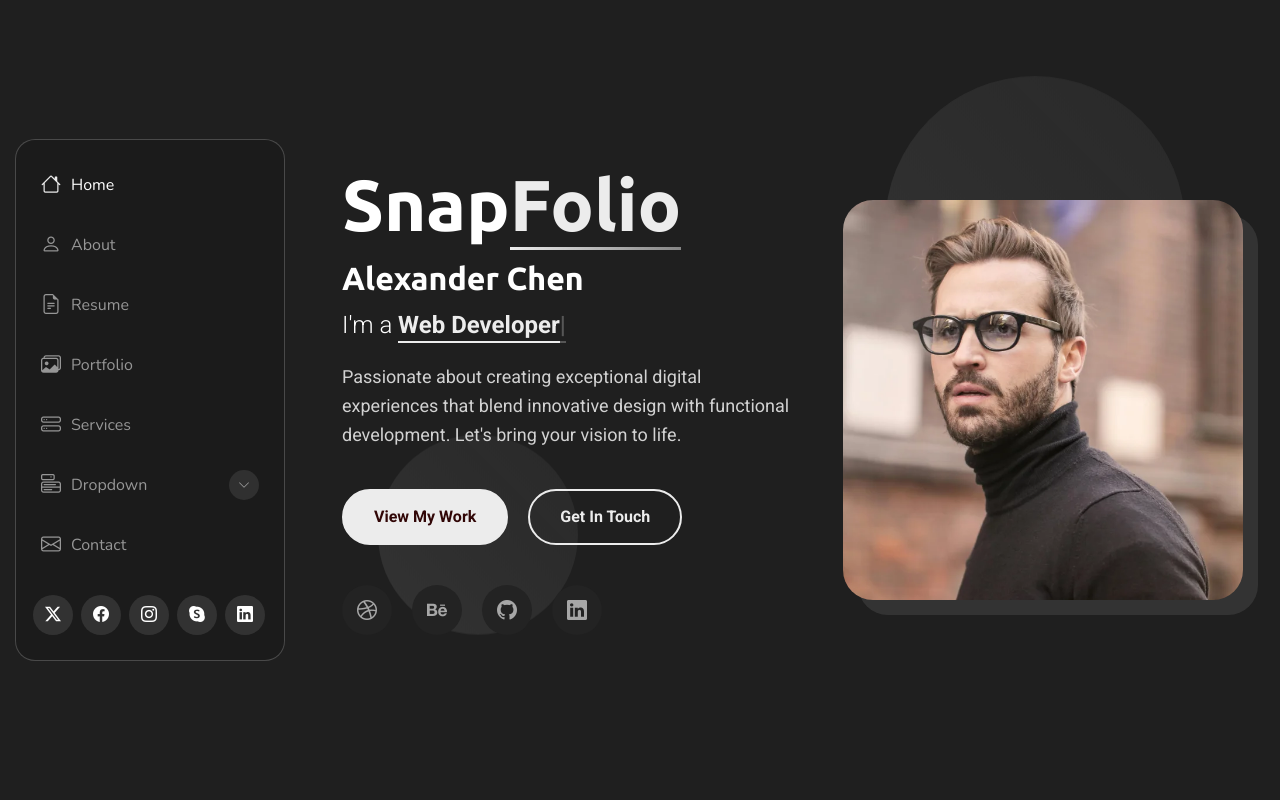
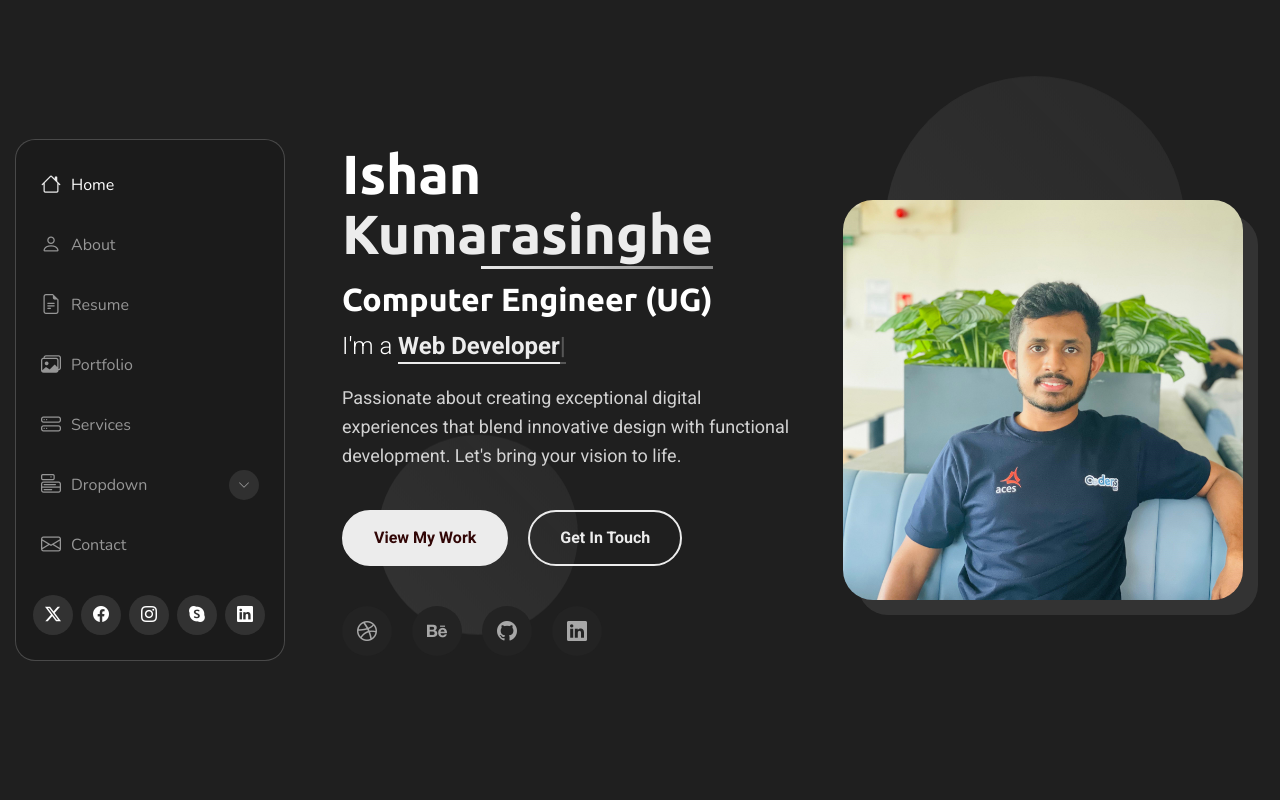
Before and after one commit to ishann211/ishann211.github.io, a plain HTML site: page index.html in a window 1280 px wide. Shown: the top 800 px of the page. Drawn offline with nearby package versions, Linux system fonts and the light colour scheme.

Commit message:
Update main details

```diff
--- a/index.html
+++ b/index.html
@@ -4,7 +4,7 @@
 <head>
   <meta charset="utf-8">
   <meta content="width=device-width, initial-scale=1.0" name="viewport">
-  <title>Index - SnapFolio Bootstrap Template</title>
+  <title>Ishan Kumarasinghe</title>
   <meta name="description" content="">
   <meta name="keywords" content="">
 
@@ -99,9 +99,9 @@
 
             <div class="col-lg-6" data-aos="fade-right" data-aos-delay="100">
               <div class="hero-text">
-                <h1>Snap<span class="accent-text">Folio</span></h1>
-                <h2>Alexander Chen</h2>
-                <p class="lead">I'm a <span class="typed" data-typed-items="UI/UX Designer, Web Developer, Brand Strategist, Creative Director"></span></p>
+                <h1 style="font-size: 55px;">Ishan<span class="accent-text"> Kumarasinghe</span></h1>
+                <h2>Computer Engineer (UG)</h2>
+                <p class="lead">I'm a <span class="typed" data-typed-items="UI/UX Designer, Web Developer, DeVops Learner, AI Enthusiast"></span></p>
                 <p class="description">Passionate about creating exceptional digital experiences that blend innovative design with functional development. Let's bring your vision to life.</p>
 
                 <div class="hero-actions">
@@ -122,7 +122,7 @@
               <div class="hero-visual">
                 <div class="profile-container">
                   <div class="profile-background"></div>
-                  <img src="assets/img/profile/profile-2.webp" alt="Alexander Chen" class="profile-image">
+                  <img src="assets/img/profile/DepProfilePic.jpg" alt="Alexander Chen" class="profile-image">
                 </div>
               </div>
             </div>
```
Also changed, not shown: assets/img/profile/DepProfilePic.jpg (added), assets/img/profile/profile-2.webp (deleted).
